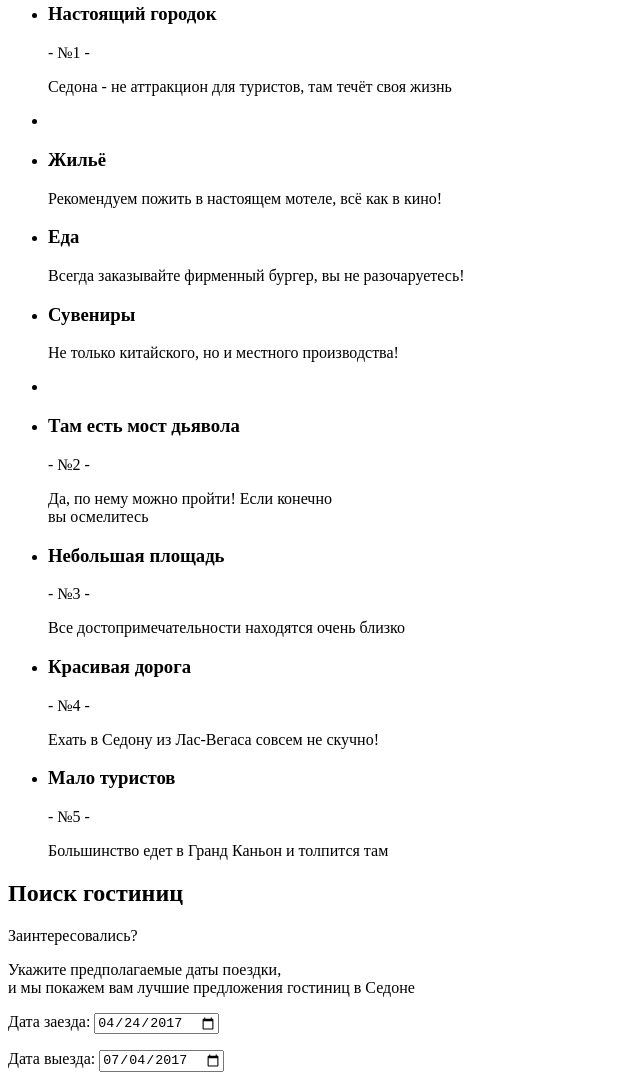
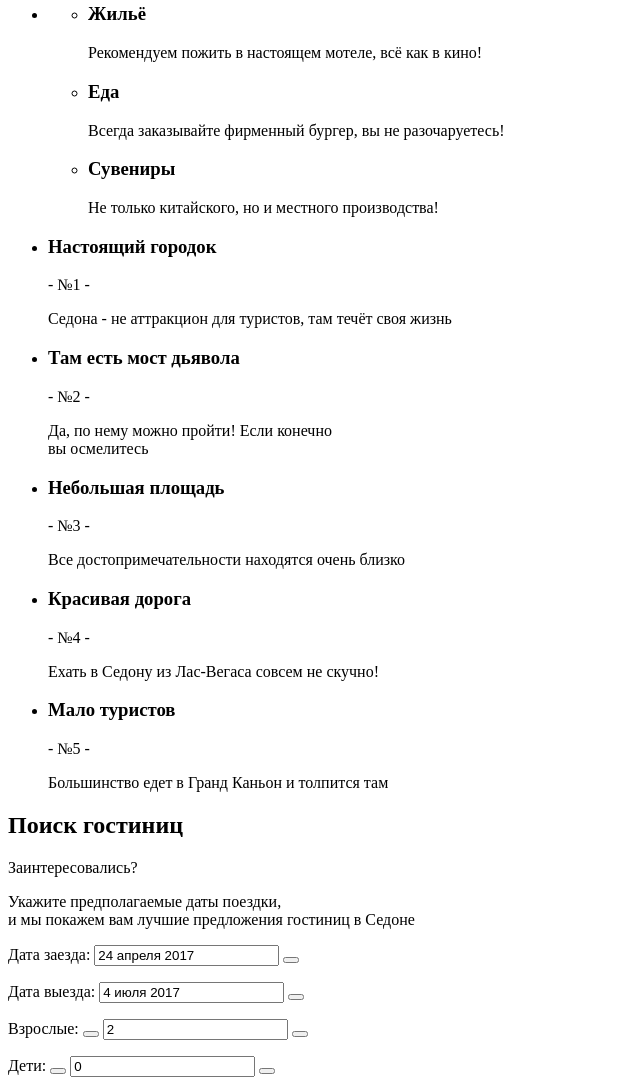
Before and after one commit to zouweninthesky/933511-sedona-27, a plain HTML site: page index.html in a window 1280 px wide. Shown: the part 799-1884 px from the top of the page, without its empty margins (0-640 px from the left). Drawn offline with Linux system fonts and the light colour scheme.

Commit message:
Fixed buttons in form and section in index.

```diff
--- a/index.html
+++ b/index.html
@@ -29,11 +29,7 @@
   			<p>Рассмотрим 5 причин, по которым Седона круче, чем Гранд Каньон!</p>
         <ul>
           <li>
-            <h3>Настоящий городок</h3>
-            <span>- №1 -</span>
-            <p>Седона - не аттракцион для туристов, там течёт своя жизнь</p>
-          </li>
-          <li></li>
+            <ul>
               <li>
                 <h3>Жильё</h3>
                 <p>Рекомендуем пожить в настоящем мотеле, всё как в кино!</p>
@@ -46,7 +42,13 @@
                 <h3>Сувениры</h3>
                 <p>Не только китайского, но и местного производства!</p>
               </li>
-          <li></li>
+            </ul>
+          </li>
+          <li>
+            <h3>Настоящий городок</h3>
+            <span>- №1 -</span>
+            <p>Седона - не аттракцион для туристов, там течёт своя жизнь</p>
+          </li>
           <li>
             <h3>Там есть мост дьявола</h3>
             <span>- №2 -</span>
@@ -73,22 +75,28 @@
   			<h2 class="visually-hidden">Поиск гостиниц</h2>
   			<p>Заинтересовались?</p>
   			<p>Укажите предполагаемые даты поездки,<br>и мы покажем вам лучшие предложения гостиниц в Седоне</p>
-  			<form action="" method="post">
+  			<form action="https://echo.htmlacademy.ru" method="post">
           <p>
-            <label for="arrival_date">Дата заезда:</label>
-            <input name="arrival_date" type="date" value="2017-04-24">
+            <label for="a_d">Дата заезда:</label>
+            <input id="a_d" name="arrival_date" type="text" value="24 апреля 2017">
+            <button></button>
           </p>
           <p>
-            <label for="departure_date">Дата выезда:</label>
-            <input name="departure_date" type="date" value="2017-07-04">
+            <label for="d_d">Дата выезда:</label>
+            <input id="d_d" name="departure_date" type="text" value="4 июля 2017">
+            <button></button>
           </p>
           <p>
-            <label for="adults_number">Взрослые:</label>
-            <input name="adults_number" type="number" min="0" value="2">
+            <label for="a_n">Взрослые:</label>
+            <button></button>
+            <input id="a_n" name="adults_number" type="number" min="0" value="2">
+            <button></button>
           </p>
           <p>
-            <label for="children_number">Дети:</label>
-            <input name="children_number" type="number" min="0" value="0">
+            <label for="c_n">Дети:</label>
+            <button></button>
+            <input id="c_n" name="children_number" type="number" min="0" value="0">
+            <button></button>
           </p>
           <button type="submit">Найти</button>
         </form>
```
Also changed, not shown: catalog.html (+1 -1 lines). Lines whose indentation alone changed are shown as unchanged.
